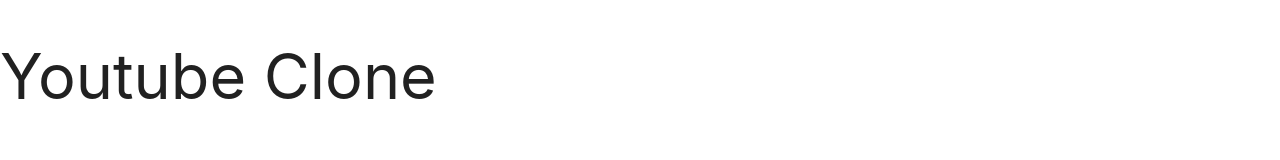
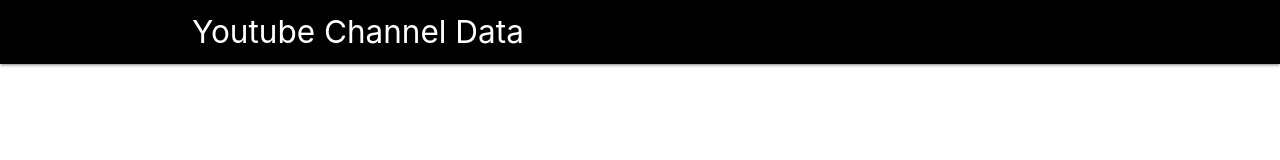
Before and after one commit to KingJosephI/my-youtube-clone, a plain HTML site: page index.html in a window 1280 px wide. Drawn offline with nearby package versions, Linux system fonts and the light colour scheme.

Commit message:
feat: create a navbar

```diff
--- a/index.html
+++ b/index.html
@@ -13,7 +13,13 @@
     <title>Youtube Clone</title>
   </head>
   <body>
-    <h1>Youtube Clone</h1>
+    <nav class="black">
+      <div class="nav-wrapper">
+        <div class="container">
+          <a href="#!" class="brand-logo">Youtube Channel Data</a>
+        </div>
+      </div>
+    </nav>
 
     <script src="https://cdnjs.cloudflare.com/ajax/libs/materialize/1.0.0/js/materialize.min.js"></script>
   </body>
```
